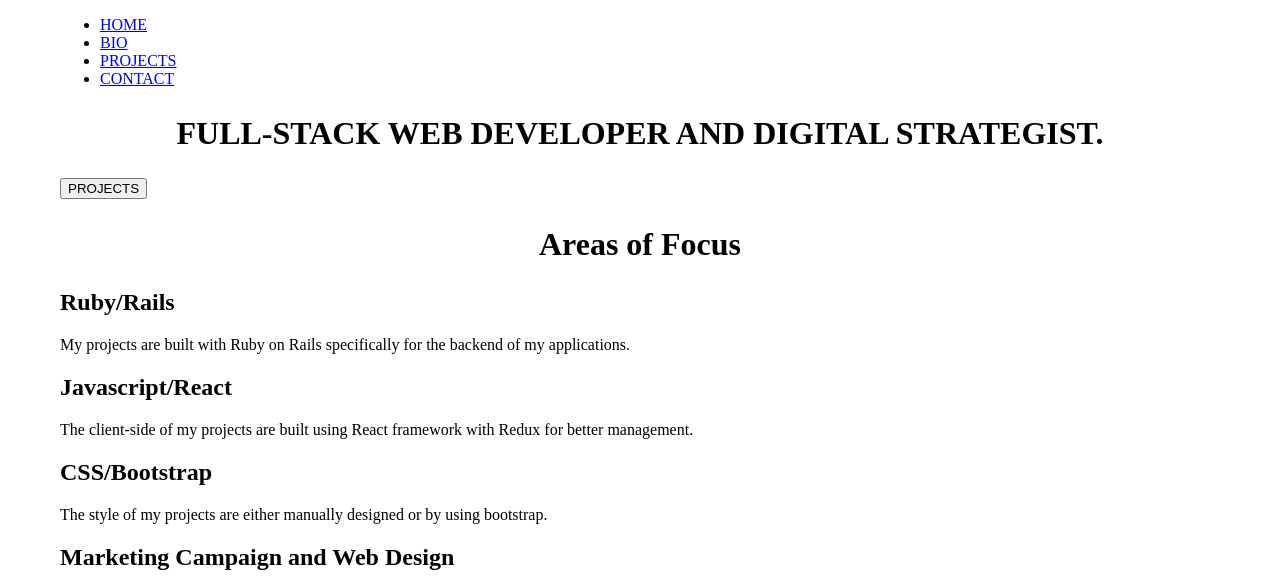
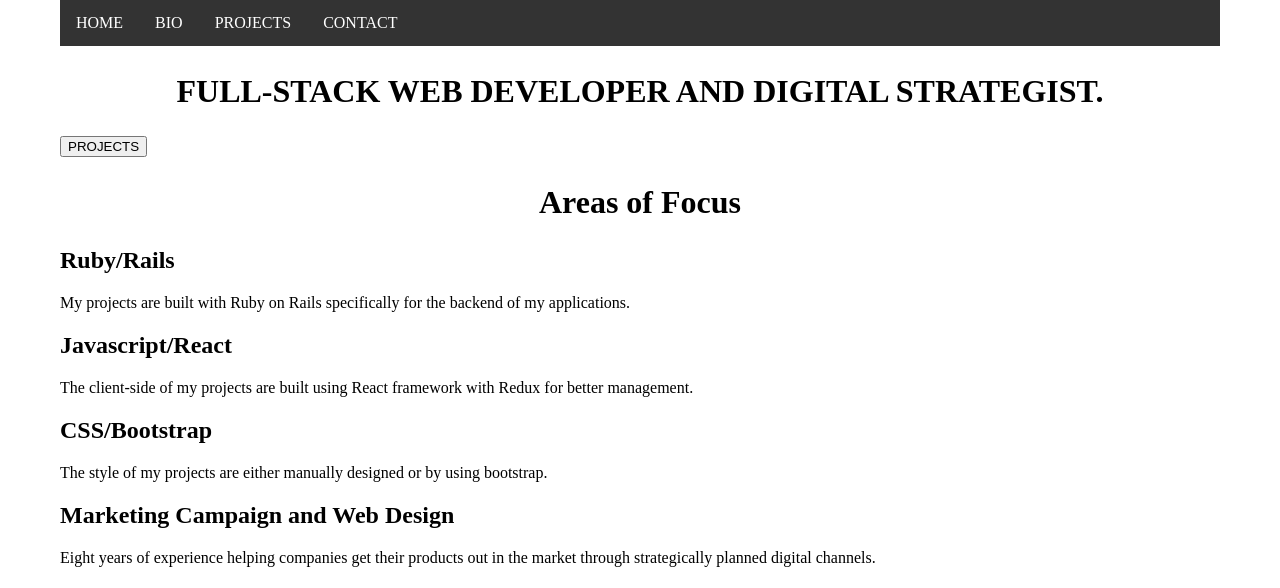
Before and after one commit to joselycas/portfolio-frontend, a React app: page / in a window 1280 px wide. Shown: the top 588 px of the page. Built offline with nearby package versions, Linux system fonts and the light colour scheme.

Commit message:
add css to navbar

```diff
--- a/src/components/index.css
+++ b/src/components/index.css
@@ -2,6 +2,32 @@ body {
   max-width: 1160px;
   margin: 0 auto;
 }
+
+nav ul {
+  list-style-type: none;
+  margin: 0;
+  padding: 0;
+  overflow: hidden;
+  background-color: #333;
+}
+
+nav li {
+  float: left;
+}
+
+nav li a {
+  display: block;
+  color: white;
+  text-align: center;
+  padding: 14px 16px;
+  text-decoration: none;
+}
+
+/* Change the link color to #111 (black) on hover */
+nav li a:hover {
+  background-color: #111;
+}
+
 
 .title {
   text-align: center;
```
